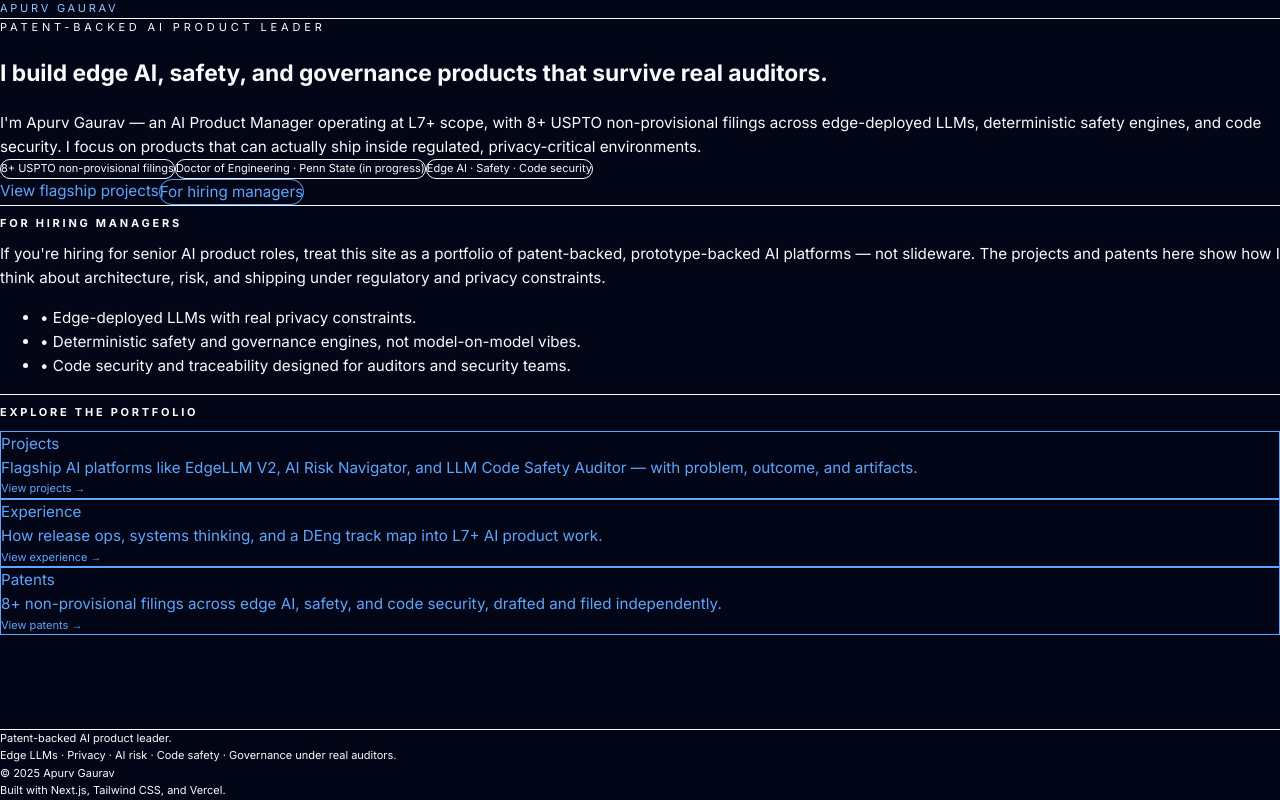
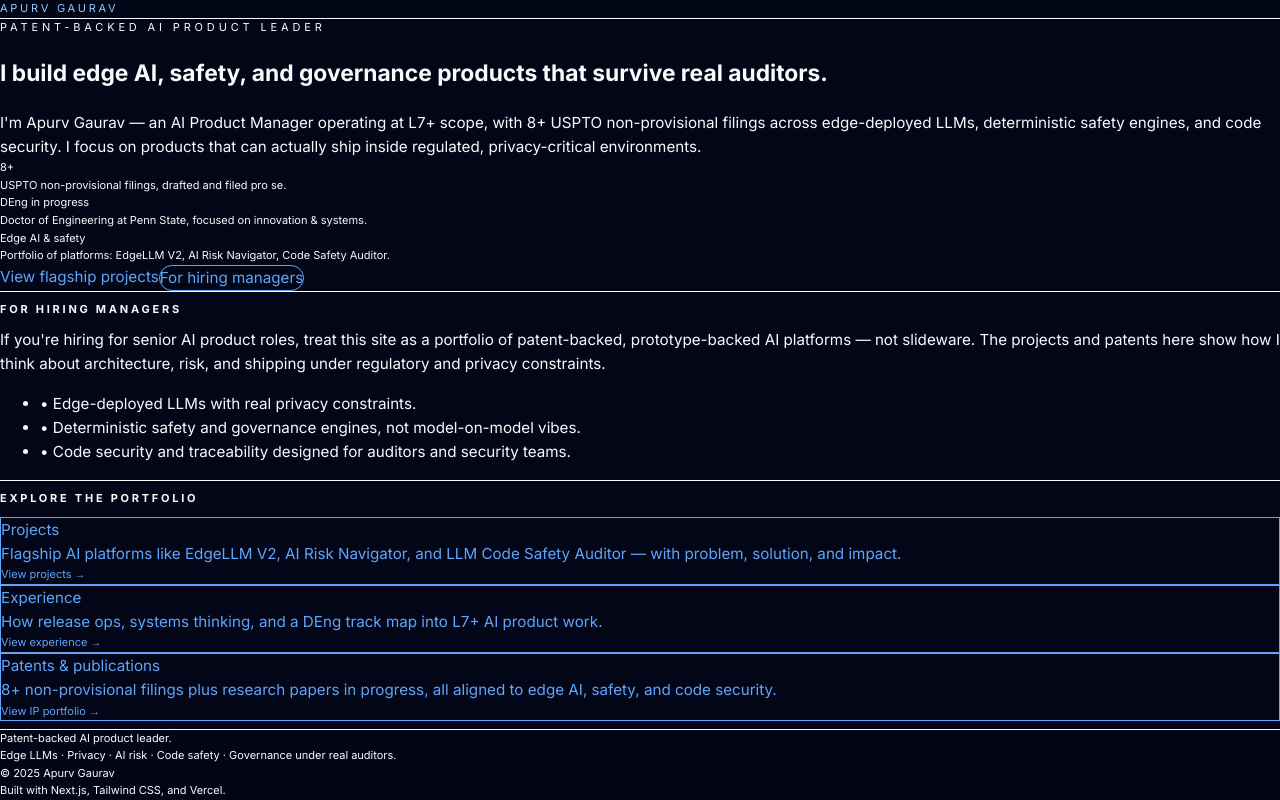
Before and after one commit to apurvgaurav/apurv-portfolio, a Next.js app: page / in a window 1280 px wide. Built offline with nearby package versions, Linux system fonts and the light colour scheme.

Commit message:
Update page.tsx

```diff
--- a/app/page.tsx
+++ b/app/page.tsx
@@ -18,19 +18,23 @@ export default function HomePage() {
           privacy-critical environments.
         </p>
 
-        <div className="flex flex-wrap gap-3 text-[11px] md:text-xs">
-          <span className="rounded-full border border-slate-700 bg-slate-900/60 px-3 py-1 text-slate-200">
-            8+ USPTO non-provisional filings
-          </span>
-          <span className="rounded-full border border-slate-700 bg-slate-900/60 px-3 py-1 text-slate-200">
-            Doctor of Engineering · Penn State (in progress)
-          </span>
-          <span className="rounded-full border border-slate-700 bg-slate-900/60 px-3 py-1 text-slate-200">
-            Edge AI · Safety · Code security
-          </span>
+        {/* Proof bar */}
+        <div className="grid gap-4 text-[11px] text-slate-300 sm:grid-cols-3">
+          <div>
+            <p className="font-semibold text-slate-100">8+</p>
+            <p>USPTO non-provisional filings, drafted and filed pro se.</p>
+          </div>
+          <div>
+            <p className="font-semibold text-slate-100">DEng in progress</p>
+            <p>Doctor of Engineering at Penn State, focused on innovation &amp; systems.</p>
+          </div>
+          <div>
+            <p className="font-semibold text-slate-100">Edge AI &amp; safety</p>
+            <p>Portfolio of platforms: EdgeLLM V2, AI Risk Navigator, Code Safety Auditor.</p>
+          </div>
         </div>
 
-        <div className="flex flex-wrap gap-3 text-xs mt-4">
+        <div className="flex flex-wrap gap-3 text-xs mt-2">
           <a
             href="/projects"
             className="rounded-full bg-sky-500 px-4 py-1.5 font-medium text-slate-950 hover:bg-sky-400"
@@ -46,7 +50,7 @@ export default function HomePage() {
         </div>
       </section>
 
-      {/* Short pitch for hiring managers */}
+      {/* For hiring managers */}
       <section className="space-y-4 border-t border-slate-800 pt-10">
         <h2 className="text-[11px] font-semibold tracking-[0.25em] text-slate-400 uppercase">
           For hiring managers
@@ -66,7 +70,7 @@ export default function HomePage() {
         </ul>
       </section>
 
-      {/* Navigation cards into deeper pages */}
+      {/* Explore the portfolio */}
       <section className="space-y-4 border-t border-slate-800 pt-10">
         <h2 className="text-[11px] font-semibold tracking-[0.25em] text-slate-400 uppercase">
           Explore the portfolio
@@ -82,7 +86,7 @@ export default function HomePage() {
             </p>
             <p className="text-xs leading-relaxed text-slate-300">
               Flagship AI platforms like EdgeLLM V2, AI Risk Navigator, and LLM Code Safety
-              Auditor — with problem, outcome, and artifacts.
+              Auditor — with problem, solution, and impact.
             </p>
             <p className="mt-3 text-[11px] text-sky-400 group-hover:text-sky-300">
               View projects →
@@ -109,14 +113,14 @@ export default function HomePage() {
             className="group rounded-2xl border border-slate-800 bg-slate-900/60 p-4 transition hover:border-sky-500/70 hover:bg-slate-900"
           >
             <p className="text-xs font-semibold text-slate-100 mb-1">
-              Patents
+              Patents &amp; publications
             </p>
             <p className="text-xs leading-relaxed text-slate-300">
-              8+ non-provisional filings across edge AI, safety, and code security,
-              drafted and filed independently.
+              8+ non-provisional filings plus research papers in progress, all aligned to edge
+              AI, safety, and code security.
             </p>
             <p className="mt-3 text-[11px] text-sky-400 group-hover:text-sky-300">
-              View patents →
+              View IP portfolio →
             </p>
           </a>
         </div>
```
